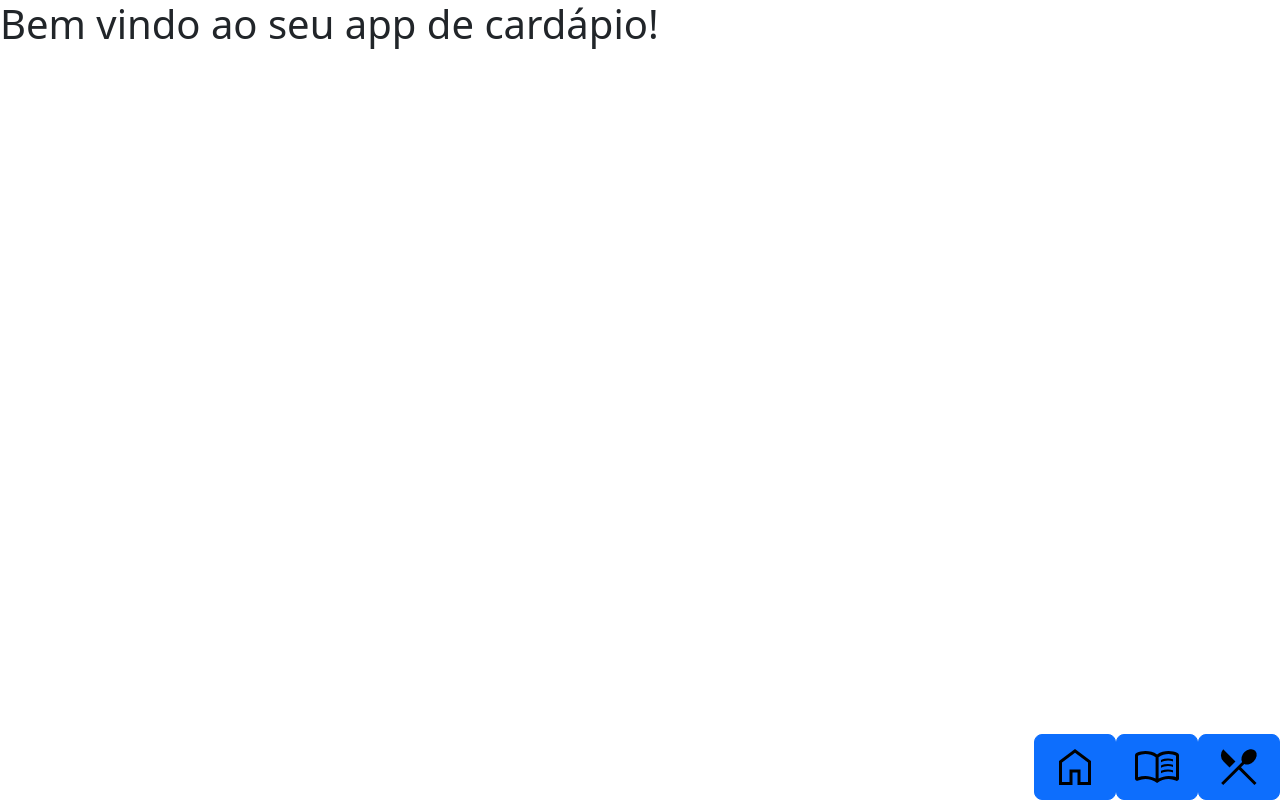
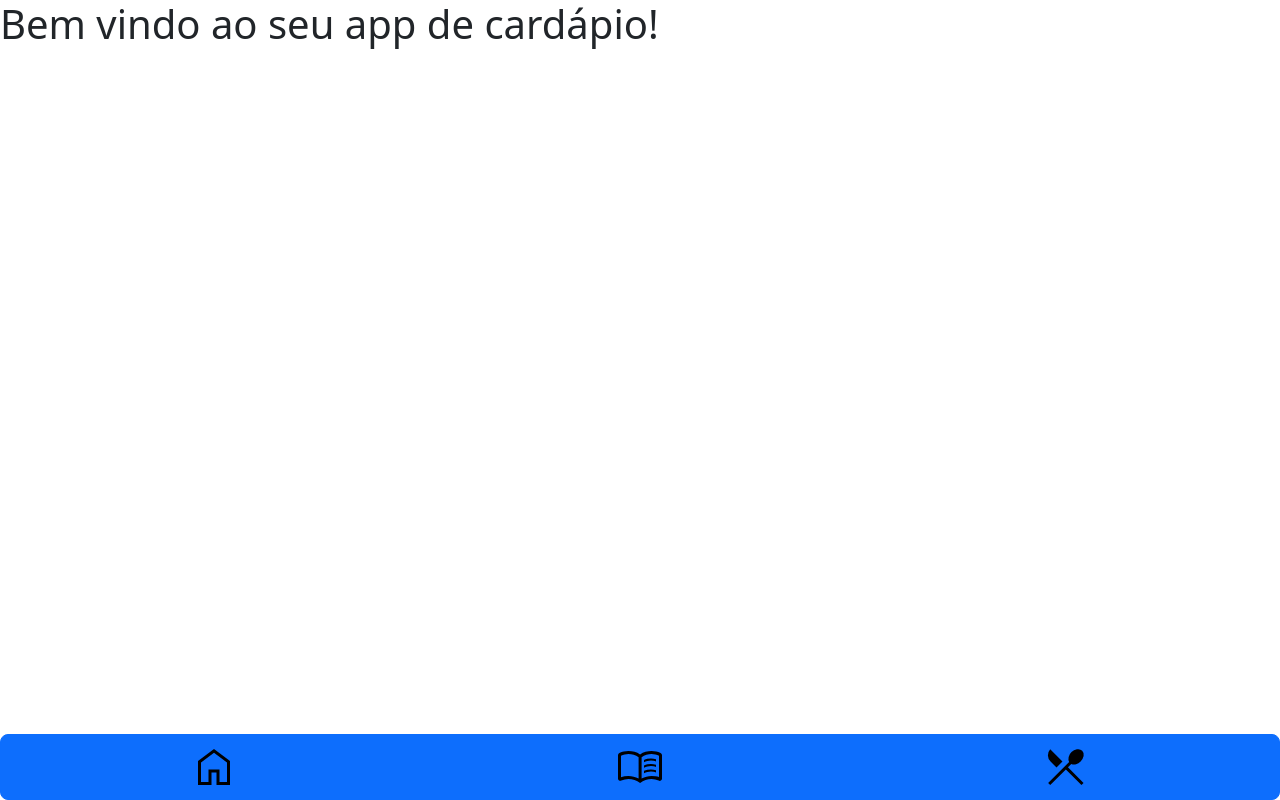
Before and after one commit to Ostrowskii/react-menu-restaurant, a React (Vite) app: page / in a window 1280 px wide. Built offline with nearby package versions, Linux system fonts and the light colour scheme.

Commit message:
LowerMenu added into components

```diff
--- a/src/components/menu/menu.tsx
+++ b/src/components/menu/menu.tsx
@@ -1,4 +1,11 @@
+import LowerMenu from "../shared/lowerMenu";
+
 function Menu() {
-  return <h1>menu</h1>;
+  return (
+    <>
+      <h1>menu</h1>
+      <LowerMenu></LowerMenu>;
+    </>
+  );
 }
 export default Menu;
--- a/src/components/order/order.tsx
+++ b/src/components/order/order.tsx
@@ -1,4 +1,10 @@
+import LowerMenu from "../shared/lowerMenu";
+
 function Order() {
-  return <h1>Order</h1>;
+  return (
+    <>
+      <h1>Order</h1>;<LowerMenu></LowerMenu>
+    </>
+  );
 }
 export default Order;
--- a/src/components/shared/lowerMenu.tsx
+++ b/src/components/shared/lowerMenu.tsx
@@ -5,36 +5,49 @@ import MenuSvg from "../../assets/menu.svg";
 import OrderSvg from "../../assets/order.svg";
 
 function LowerMenu() {
+  const navigate = useNavigate();
   // function AcessHome() {
   //   const navigate = useNavigate();
   //   navigate("/");
   // }
-  function AcessMenu() {
-    const navigate = useNavigate();
+  function navigateToHome() {
+    navigate("/");
+  }
+
+  function navigateToMenu() {
     navigate("/menu");
   }
 
+  function navigateToOrder() {
+    navigate("/order");
+  }
   return (
     <div
       className="btn-group d-flex justify-content-end fixed-bottom"
       role="group"
       aria-label="Basic example"
     >
-      <Link to="/">
-        <button type="button" className="btn btn-primary btn-lg">
+      <button
+        type="button"
+        className="btn btn-primary btn-lg"
+        onClick={navigateToHome}
+      >
         <img src={HomeSvg} alt="home" />
       </button>
-      </Link>
-      <Link to="/menu">
-        <button type="button" className="btn btn-primary btn-lg">
+      <button
+        type="button"
+        className="btn btn-primary btn-lg"
+        onClick={navigateToMenu}
+      >
         <img src={MenuSvg} alt="menu" />
       </button>
-      </Link>
-      <Link to="/order">
-        <button type="button" className="btn btn-primary btn-lg">
+      <button
+        type="button"
+        className="btn btn-primary btn-lg"
+        onClick={navigateToOrder}
+      >
         <img src={OrderSvg} alt="order" />
       </button>
-      </Link>
     </div>
   );
 }
```
Lines whose indentation alone changed are shown as unchanged.
